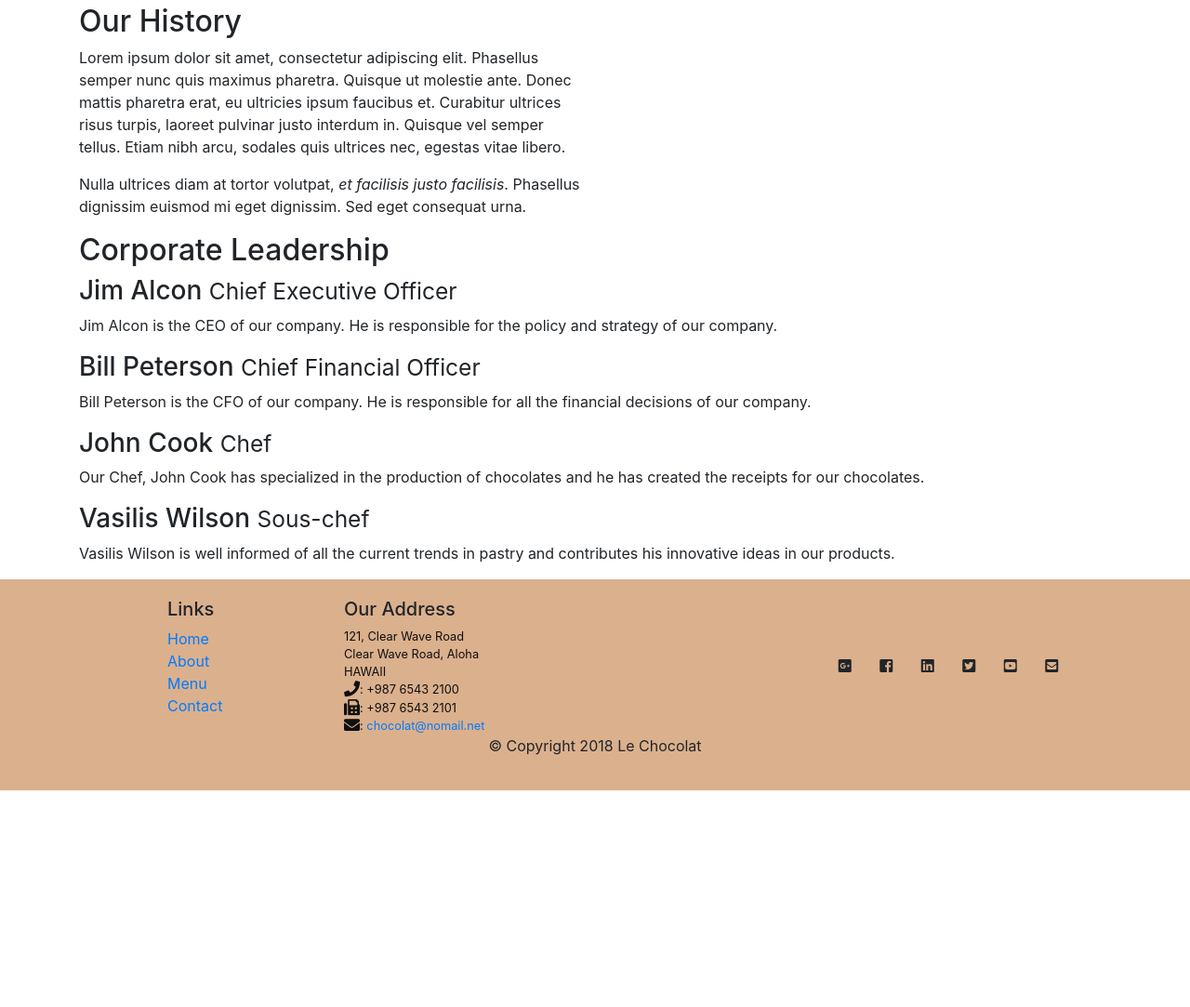
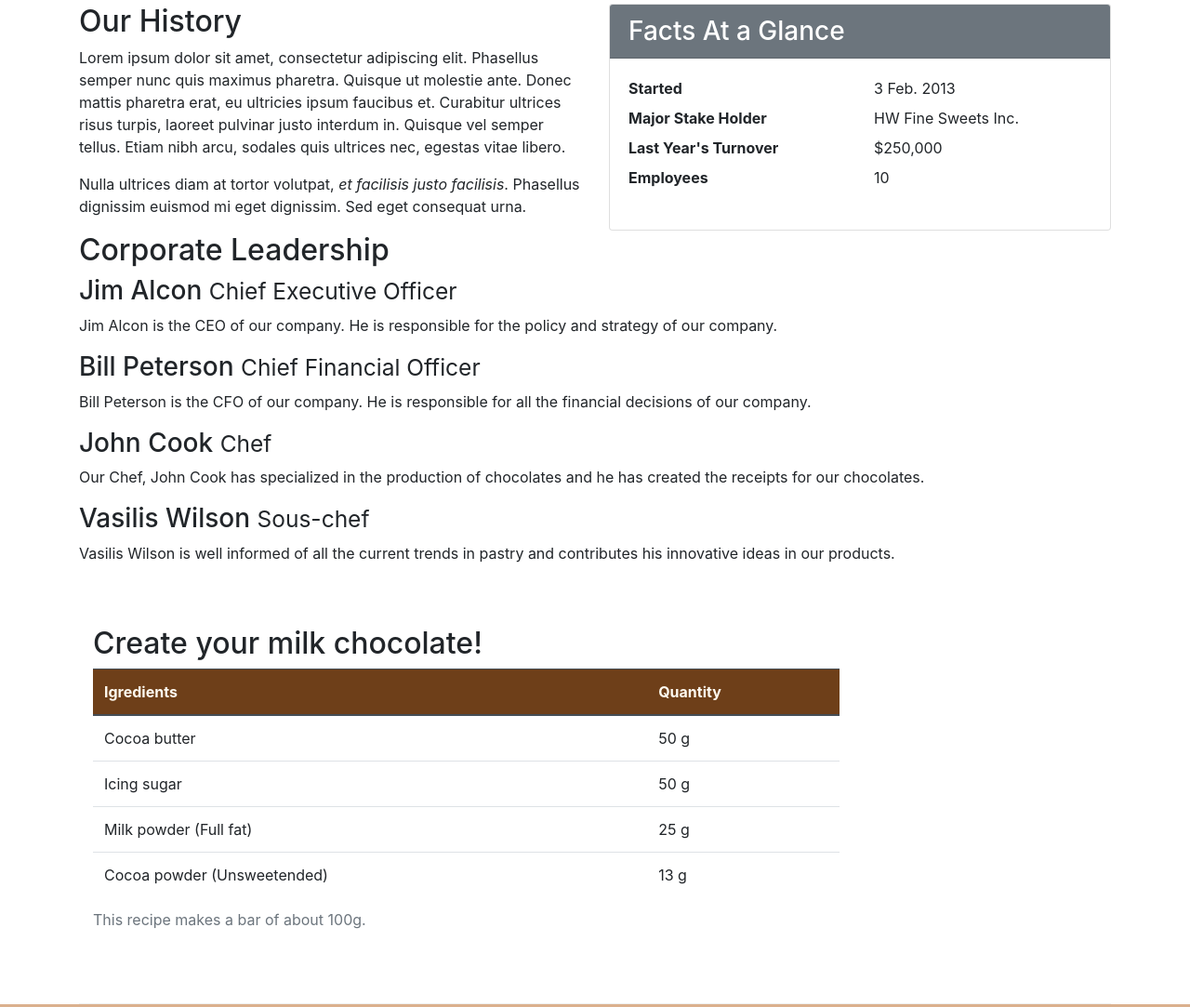
Before and after one commit to electraG/leChocolat, a website: page aboutus.html in a window 1280 px wide. Shown: the part 437-1520 px from the top of the page at 93% size. Before the commit the page ends 1287 px from the top, so only its background shows below. Drawn offline with nearby package versions, Linux system fonts and the light colour scheme.

Commit message:
Tables and Cards

```diff
--- a/aboutus.html
+++ b/aboutus.html
@@ -2,16 +2,20 @@
 <html lang="en">
 
 <head>
+    <!-- Required meta tags always come first -->
     <meta charset="utf-8">
     <meta name="viewport" content="width=device-width, initial-scale=1, shrink-to-fit=no">
     <meta http-equiv="x-ua-compatible" content="ie=edge">
     <title>Le Chocolat</title>
+    <!-- Bootstrap CSS -->
     <link rel="stylesheet" href="node_modules/bootstrap/dist/css/bootstrap.min.css">
     <link href="css/styles.css" rel="stylesheet">
-    <link rel="stylesheet" href="https://use.fontawesome.com/releases/v5.4.1/css/all.css" integrity="sha384-5sAR7xN1Nv6T6+dT2mhtzEpVJvfS3NScPQTrOxhwjIuvcA67KV2R5Jz6kr4abQsz" crossorigin="anonymous">
+    <link rel="stylesheet" href="https://use.fontawesome.com/releases/v5.4.1/css/all.css" integrity="sha384-5sAR7xN1Nv6T6+dT2mhtzEpVJvfS3NScPQTrOxhwjIuvcA67KV2R5Jz6kr4abQsz"
+        crossorigin="anonymous">
 </head>
 
 <body>
+    <!--NAVIGATION-->
     <nav class="navbar navbar-expand-md navbar-light bg-light fixed-top">
         <div class="container">
             <a class="navbar-brand" href="#">Le Chocolat</a>
@@ -36,6 +40,7 @@
             </div>
         </div>
     </nav>
+    <!--HEADER-->
     <header class="jumbotron">
         <div class="container">
             <div class="row row-header">
@@ -49,8 +54,7 @@
             </div>
         </div>
     </header>
-
-
+    <!--MAIN CONTENT-->
     <div class="container">
         <nav aria-label="breadcrumb">
             <ol class="breadcrumb">
@@ -76,6 +80,21 @@
                     euismod mi eget dignissim. Sed eget consequat urna. </p>
             </div>
             <div class="col col-sm">
+                <div class="card">
+                    <h3 class="card-header bg-secondary text-white">Facts At a Glance</h3>
+                    <div class="card-body">
+                        <dl class="row">
+                            <dt class="col-6">Started</dt>
+                            <dd class="col-6">3 Feb. 2013</dd>
+                            <dt class="col-6">Major Stake Holder</dt>
+                            <dd class="col-6">HW Fine Sweets Inc.</dd>
+                            <dt class="col-6">Last Year's Turnover</dt>
+                            <dd class="col-6">$250,000</dd>
+                            <dt class="col-6">Employees</dt>
+                            <dd class="col-6">10</dd>
+                        </dl>
+                    </div>
+                </div>
             </div>
         </div>
 
@@ -97,9 +116,45 @@
                     contributes his innovative ideas in our products. </p>
             </div>
         </div>
+        <div class="row row-content">
+            <div class="col-12 col-sm-9">
+                <h2> Create your milk chocolate!</h2>
+                <div class="table-responsive">
+                    <table class="table table-hover">
+                        <caption>This recipe makes a bar of about 100g.</caption>
+                        <thead class="thead-dark">
+                            <tr>
+                                <th>Igredients</th>
+                                <th>Quantity</th>
+                            </tr>
+                        </thead>
+                        <tbody>
+                            <tr>
+                                <td>Cocoa butter</td>
+                                <td>50 g</td>
+                            </tr>
+                            <tr>
+                                <td>Icing sugar</td>
+                                <td>50 g</td>
+                            </tr>
+                            <tr>
+                                <td>Milk powder (Full fat)</td>
+                                <td>25 g</td>
+                            </tr>
+                            <tr>
+                                <td>Cocoa powder (Unsweetended)</td>
+                                <td>13 g</td>
+                            </tr>
+                        </tbody>
+                    </table>
+                </div>
+            </div>
+            <div class="col-12 col-sm-3">
+            </div>
+        </div>
 
     </div>
-
+    <!--FOOTER-->
     <footer class="footer">
         <div class="container">
             <div class="row">
@@ -126,7 +181,7 @@
                 </div>
                 <div class="col-sm align-self-center">
                     <div style="text-align:center">
-                        <a class="btn btn-social-icon btn-google-plus" href ="http://google.com/+">
+                        <a class="btn btn-social-icon btn-google-plus" href="http://google.com/+">
                             <i class="fab fa-google-plus-square"></i></a>
                         <a class="btn btn-social-icon btn-facebook" href="http://www.facebook.com/profile.php?id=">
                             <i class="fab fa-facebook-square"></i></a>
@@ -148,6 +203,8 @@
             </div>
         </div>
     </footer>
+    <!--END OF FOOTER-->
+    <!-- jQuery first, then Tether, then Bootstrap JS. -->
     <script src="node_modules/jquery/dist/jquery.min.js"></script>
     <script src="node_modules/tether/dist/js/tether.min.js"></script>
     <script src="node_modules/popper.js/dist/umd/popper.min.js"></script>
--- a/css/styles.css
+++ b/css/styles.css
@@ -31,3 +31,10 @@ body{
 .bg-light {
     background-color: #dbb08d !important;
 }
+.table .thead-dark th{
+    color:floralwhite;
+    background-color:#6E3F19
+}
+tr:hover {
+    background-color:#dbb08db0!important
+}
```
Also changed, not shown: index.html (+18 -12 lines).
